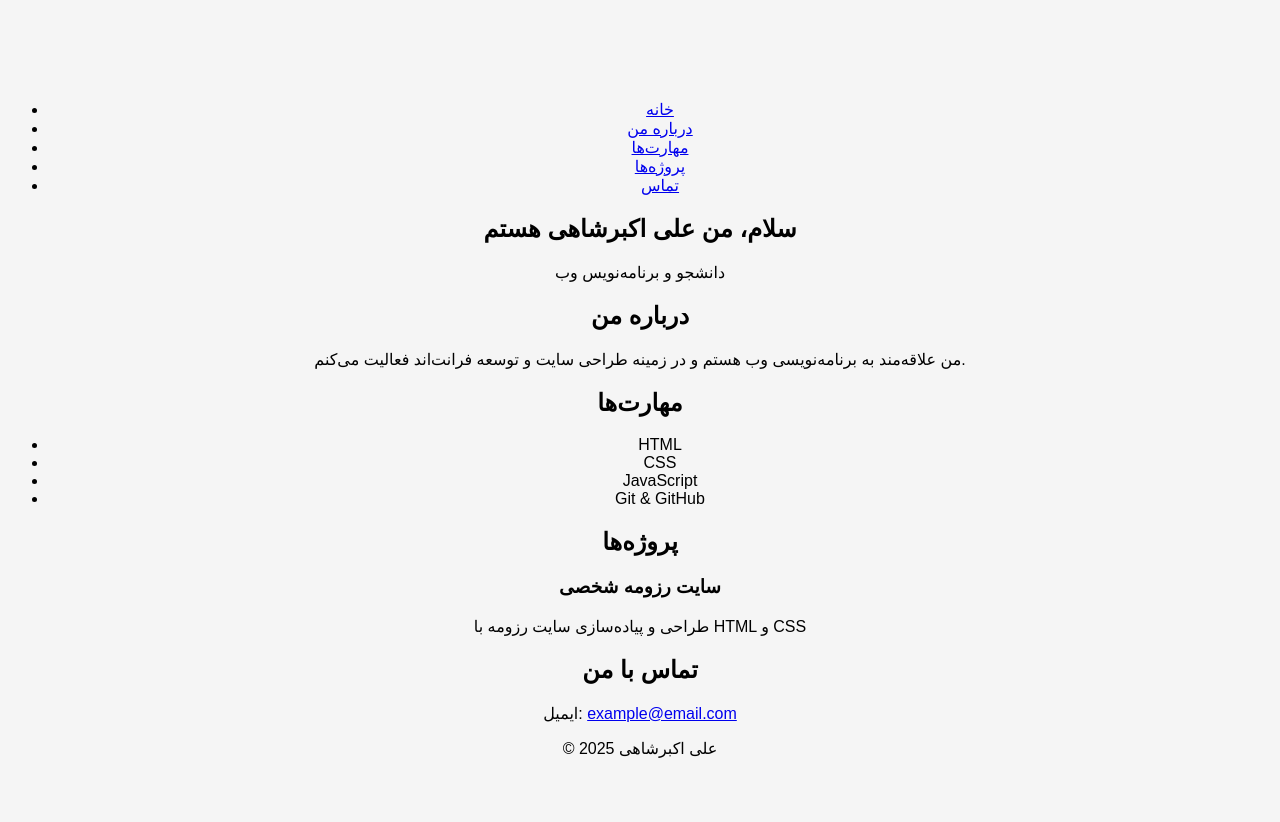
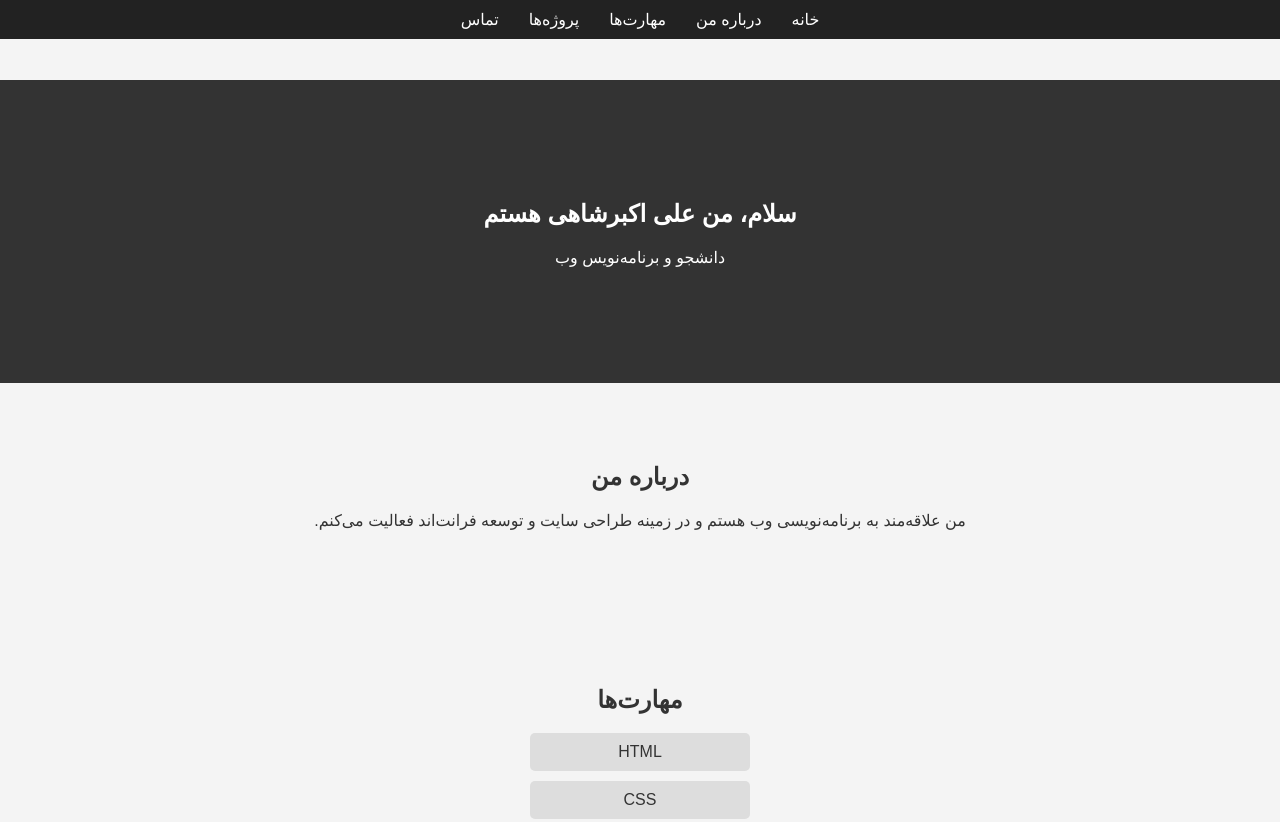
Before and after one commit to aliakbarshahy/resume-website, a plain HTML site: page index.html in a window 1280 px wide. Shown: the top 822 px of the page. Before the commit the page ends 800 px from the top, so only its background shows below. Drawn offline with Linux system fonts and the light colour scheme.

Commit message:
Update style.css

```diff
--- a/style.css
+++ b/style.css
@@ -1,6 +1,72 @@
 body {
+  margin: 0;
   font-family: sans-serif;
+  direction: rtl;
+  background-color: #f4f4f4;
+  color: #333;
+}
+
+nav {
+  background-color: #222;
+  position: fixed;
+  top: 0;
+  width: 100%;
+}
+
+nav ul {
+  list-style: none;
+  display: flex;
+  justify-content: center;
+  margin: 0;
+  padding: 10px;
+}
+
+nav ul li {
+  margin: 0 15px;
+}
+
+nav ul li a {
+  color: white;
+  text-decoration: none;
+}
+
+.hero {
+  margin-top: 80px;
+  padding: 100px 20px;
   text-align: center;
-  margin-top: 100px;
-  background-color: #f5f5f5;
+  background-color: #333;
+  color: white;
 }
+
+section {
+  padding: 60px 20px;
+  text-align: center;
+}
+
+.skills-list {
+  list-style: none;
+  padding: 0;
+}
+
+.skills-list li {
+  background: #ddd;
+  margin: 10px auto;
+  width: 200px;
+  padding: 10px;
+  border-radius: 5px;
+}
+
+.project {
+  background: white;
+  padding: 20px;
+  margin: 20px auto;
+  width: 80%;
+  border-radius: 8px;
+}
+
+footer {
+  background: #222;
+  color: white;
+  text-align: center;
+  padding: 15px;
+}
```
